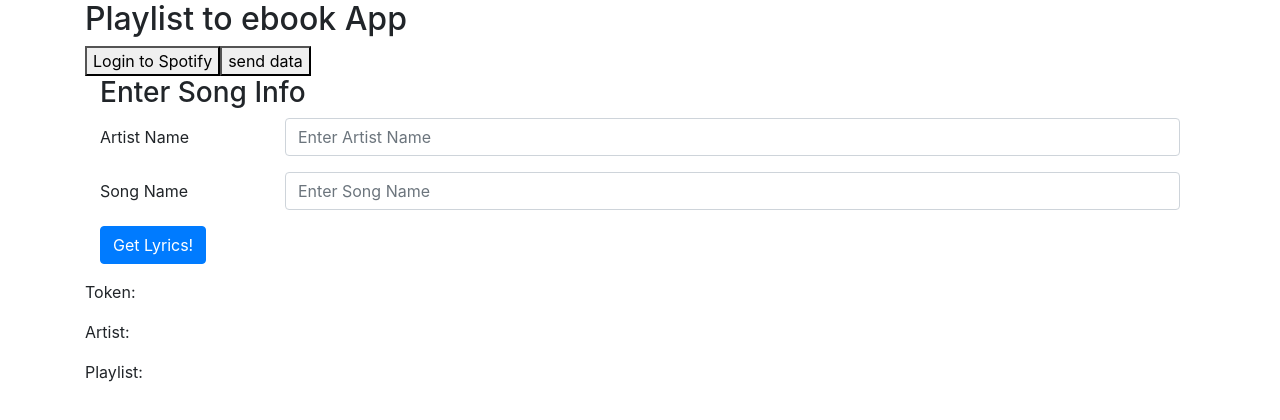
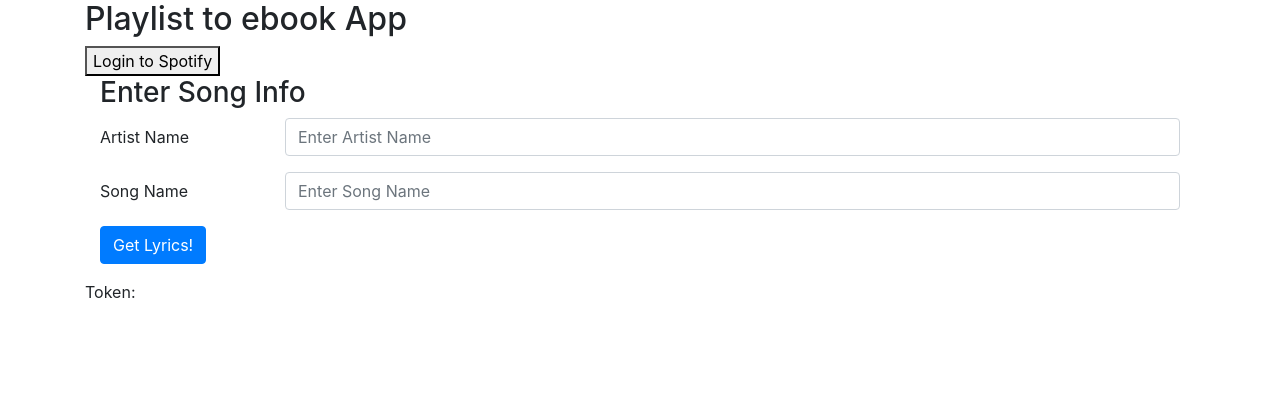
Before and after one commit to jin-jeffrey/CS411, a React (Create React App) app in the folder prototype/ebook-app-ui/: page / in a window 1280 px wide. Shown: the top 420 px of the page. Built offline with nearby package versions, Linux system fonts and the light colour scheme; what spotify-web-api-js would draw is missing.

Commit message:
updated token callback

```diff
--- a/prototype/ebook-app-ui/src/App.js
+++ b/prototype/ebook-app-ui/src/App.js
@@ -13,7 +13,7 @@ class App extends Component {
 
     // binding required for 'this' to work in callback
     this.getLyrics = this.getLyrics.bind(this);
-    this.loginCallback = this.loginCallback.bind(this);
+    this.getToken = this.getToken.bind(this);
   }
 
 
@@ -35,8 +35,8 @@ class App extends Component {
 
   }
 
-  loginCallback = (childData) => {
-    this.setState({token: childData.token, album: childData.playlist, artist: childData.artist})
+  getToken (userToken) {
+    this.setState({token: userToken})
   }
 
   //html goes below
@@ -44,15 +44,13 @@ class App extends Component {
     return (
       <div className='container'>
         <h2>Playlist to ebook App</h2>
-        <Login baseServerUrl = {`${baseServerURL}`} loginCallback = {this.loginCallback} />
+        <Login baseServerUrl = {`${baseServerURL}`} tokenCallback = {this.getToken} />
         <SearchForm onSubmit={this.getLyrics} />
         <div>
           {this.state.lyrics}
         </div>
         <div>
           <p>Token: {this.state.token}</p>
-          <p>Artist: {this.state.artist}</p>
-          <p>Playlist: {this.state.playlist}</p>
         </div>
       </div>
     );
--- a/prototype/ebook-app-ui/src/Login.js
+++ b/prototype/ebook-app-ui/src/Login.js
@@ -4,27 +4,25 @@ const spotifyApi = new SpotifyWebApi();
 
 class Login extends Component {
 
-    constructor() {
-        super();
+    constructor(props) {
+        super(props);
 
         const token = this.getQueryVariable('access_token')
 
         if (token) {
             spotifyApi.setAccessToken(token);
+            this.props.tokenCallback(token);
         }
 
         this.state = {
             isSignedIn: token ? true : false,
             token: token,
-            playlists: [],
-            playlist: '',
-            artist: ''
+            playlists: []
         };
 
         this.getQueryVariable = this.getQueryVariable.bind(this);
         this.getTokenValue = this.getTokenValue.bind(this);
         this.getPlaylists = this.getPlaylists.bind(this);
-        this.sendData = this.sendData.bind(this);
     }
 
     getQueryVariable (variable) {
@@ -54,10 +52,6 @@ class Login extends Component {
         .catch(error => console.log(error));
     }
 
-    sendData () {
-        this.props.loginCallback({token: this.state.token, playlist: this.state.playlist, artist: this.state.artist});
-    }
-
     render() {
         return (
             <div>
@@ -68,8 +62,6 @@ class Login extends Component {
                 </div> :
                 <button onClick={() => window.location=this.props.baseServerUrl + '/login'}>Login to Spotify</button>
                 }
-                {/* temporary way to send data from child to parent via callback, will be changed when song selection is implemented */}
-                <button onClick={() => this.sendData()}>send data</button>
             </div>
         );
     }
```
